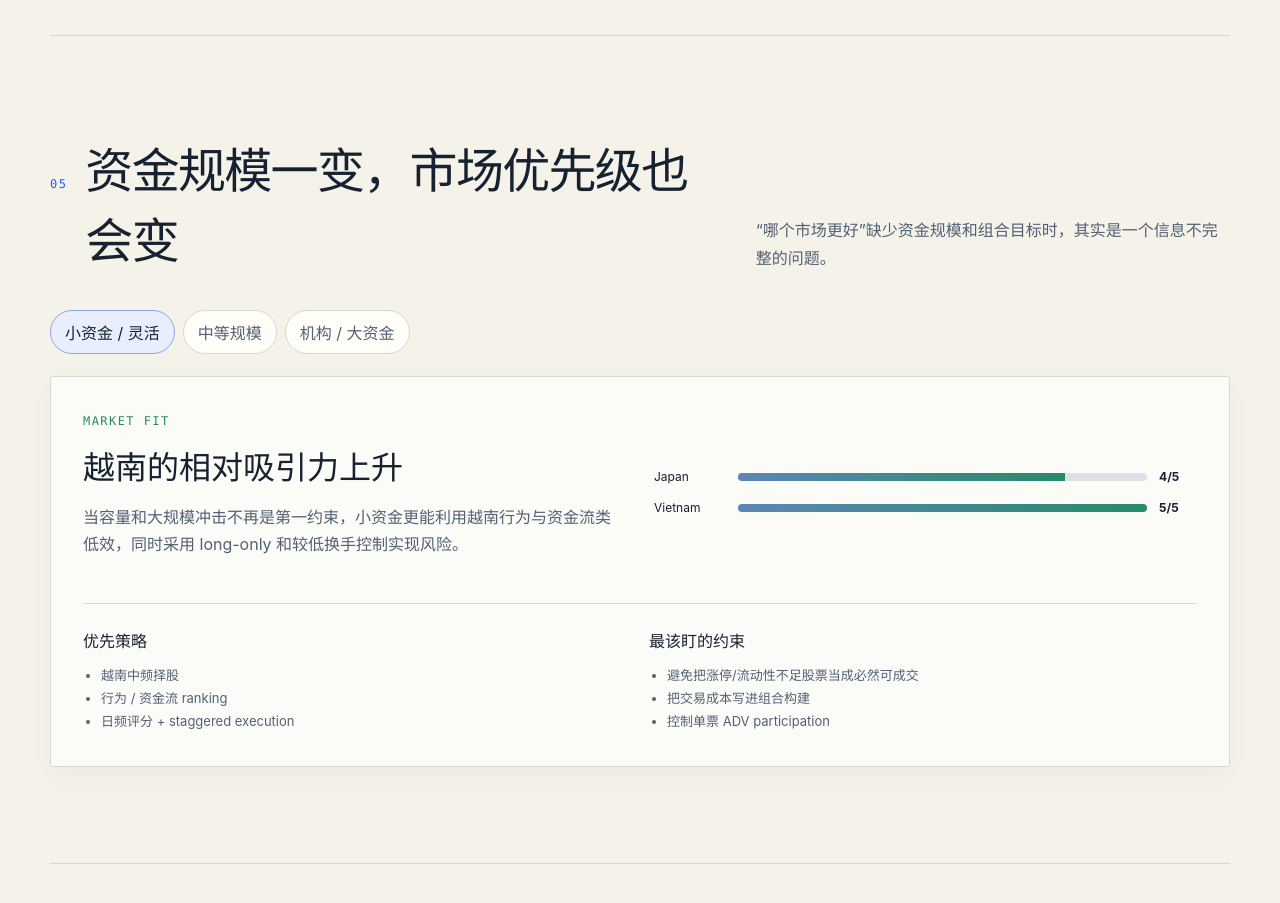
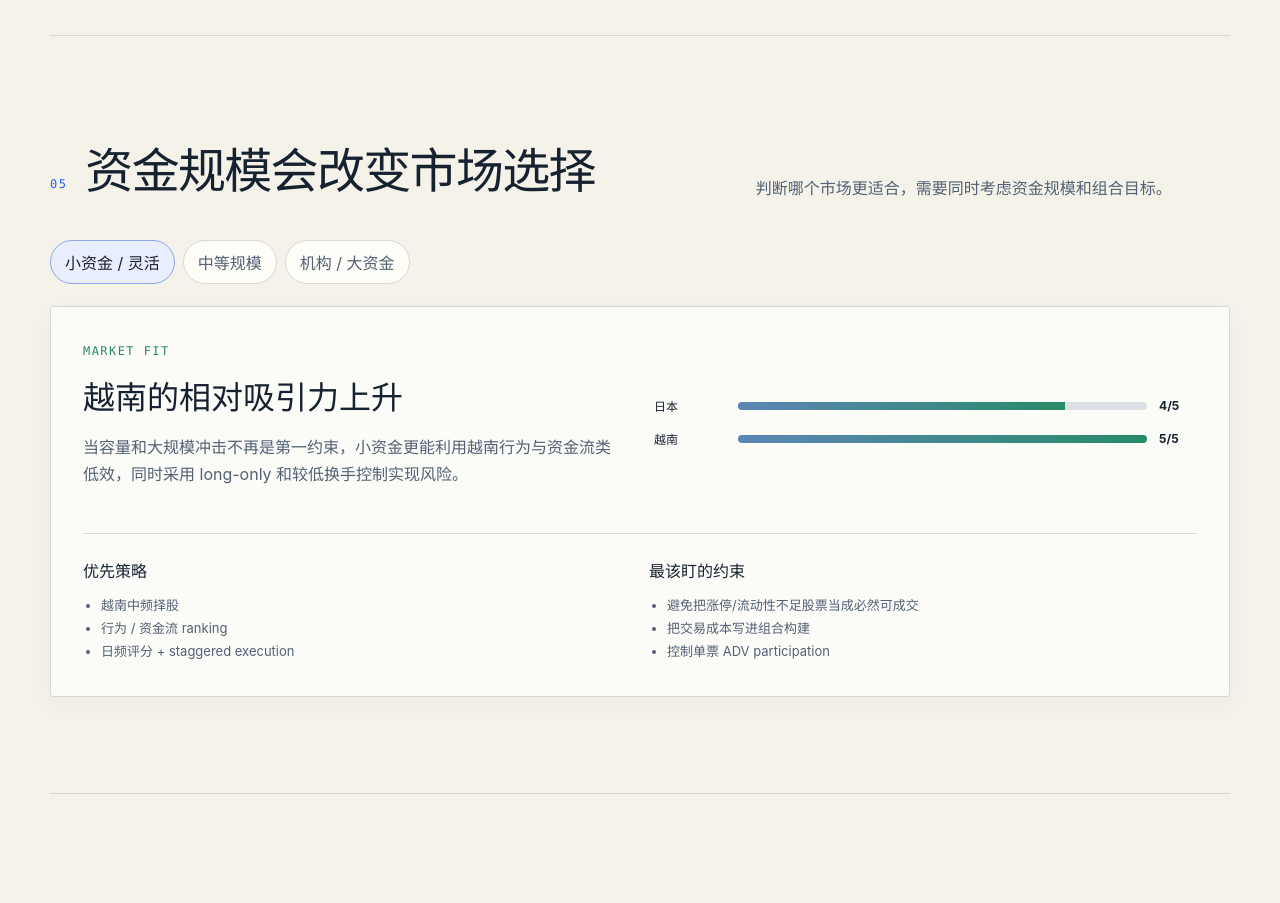
Before and after one commit to runchengxie/vietnam-quant-research, a React (Vite) app in the folder site/: page / in a window 1280 px wide. Shown: the part 4780-5683 px from the top of the page. Built offline with nearby package versions, Linux system fonts and the light colour scheme.

Commit message:
feat: refine showcase language and theme

```diff
--- a/site/src/components/CapitalProfile.tsx
+++ b/site/src/components/CapitalProfile.tsx
@@ -6,15 +6,15 @@ export function CapitalProfile({ profiles }: { profiles: CapitalProfileData[] })
   const selected = profiles.find((profile) => profile.id === selectedId) ?? profiles[0]
   return (
     <section className="section" id="capital-profile">
-      <div className="section-heading"><div><span className="section-index">05</span><h2>资金规模一变，市场优先级也会变</h2></div><p>“哪个市场更好”缺少资金规模和组合目标时，其实是一个信息不完整的问题。</p></div>
+      <div className="section-heading"><div><span className="section-index">05</span><h2>资金规模会改变市场选择</h2></div><p>判断哪个市场更适合，需要同时考虑资金规模和组合目标。</p></div>
       <div className="segmented" role="group" aria-label="资金规模">
         {profiles.map((profile) => <button key={profile.id} className={selected.id === profile.id ? 'segmented__button segmented__button--active' : 'segmented__button'} onClick={() => setSelectedId(profile.id)}>{profile.label}</button>)}
       </div>
       <div className="capital-panel">
         <div className="capital-panel__lead"><span>MARKET FIT</span><h3>{selected.headline}</h3><p>{selected.explanation}</p></div>
         <div className="fit-bars">
-          <div><span>Japan</span><div className="fit-track"><i style={{ width: `${selected.japanFit * 20}%` }} /></div><b>{selected.japanFit}/5</b></div>
-          <div><span>Vietnam</span><div className="fit-track"><i style={{ width: `${selected.vietnamFit * 20}%` }} /></div><b>{selected.vietnamFit}/5</b></div>
+          <div><span>日本</span><div className="fit-track"><i style={{ width: `${selected.japanFit * 20}%` }} /></div><b>{selected.japanFit}/5</b></div>
+          <div><span>越南</span><div className="fit-track"><i style={{ width: `${selected.vietnamFit * 20}%` }} /></div><b>{selected.vietnamFit}/5</b></div>
         </div>
         <div className="capital-lists"><div><h4>优先策略</h4><ul>{selected.strategies.map((item) => <li key={item}>{item}</li>)}</ul></div><div><h4>最该盯的约束</h4><ul>{selected.constraints.map((item) => <li key={item}>{item}</li>)}</ul></div></div>
       </div>
```
